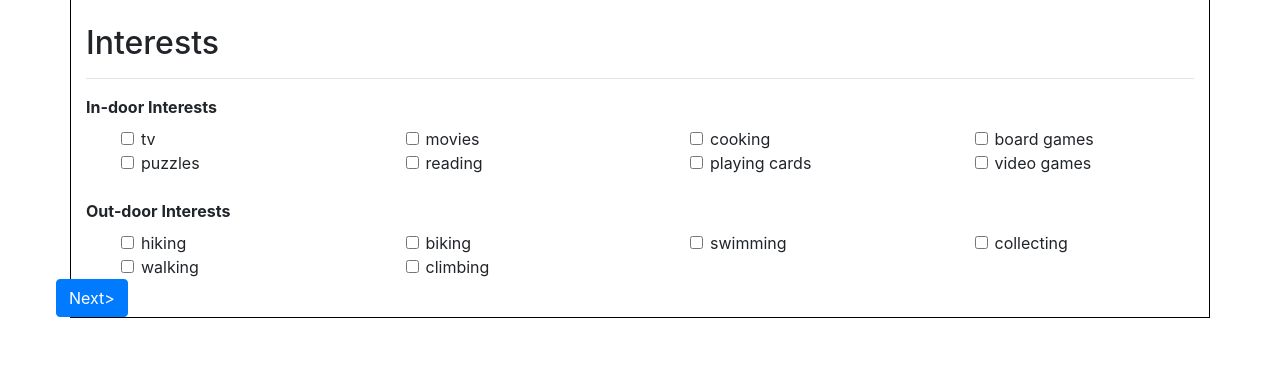
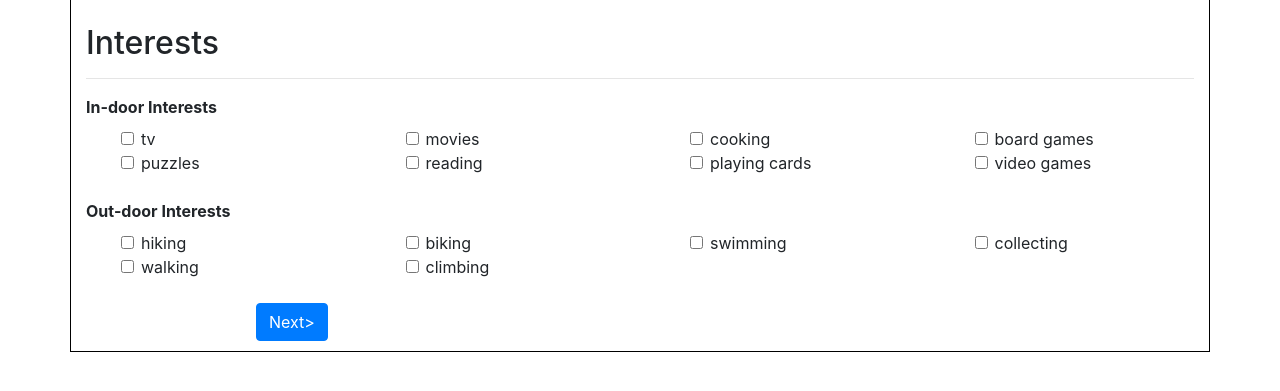
Before and after one commit to alvinnava13/dating, a PHP site: page /views/interests.html in a window 1280 px wide. Shown: the part 104-495 px from the top of the page. Run offline with PHP 8.4, Linux system fonts and the light colour scheme.

Commit message:
Reposition button location for interests page

```diff
--- a/styles/interests.css
+++ b/styles/interests.css
@@ -13,3 +13,9 @@
     position: relative;
     padding-left: 50px;
 }
+
+.button {
+    position: relative;
+    padding-left: 200px;
+    padding-bottom: 10px;
+}
--- a/styles/profile.css
+++ b/styles/profile.css
@@ -3,7 +3,7 @@
 }
 
 .button {
-    right: 0;
-    bottom: 0;
+    padding-right: 20px;
+    bottom: 5px;
     position: absolute;
 }
--- a/views/interests.html
+++ b/views/interests.html
@@ -162,13 +162,14 @@
                             collecting
                         </label>
                     </div>
-                </div>
+                </div><br><br><br>
 
 
                 <div class="row button">
                     <input type="submit" value="Next>" class="btn btn-primary float-right bottomMargin">
                     <br>
                 </div>
+                <br>
             </div>
             </form>
                 </div>
```
